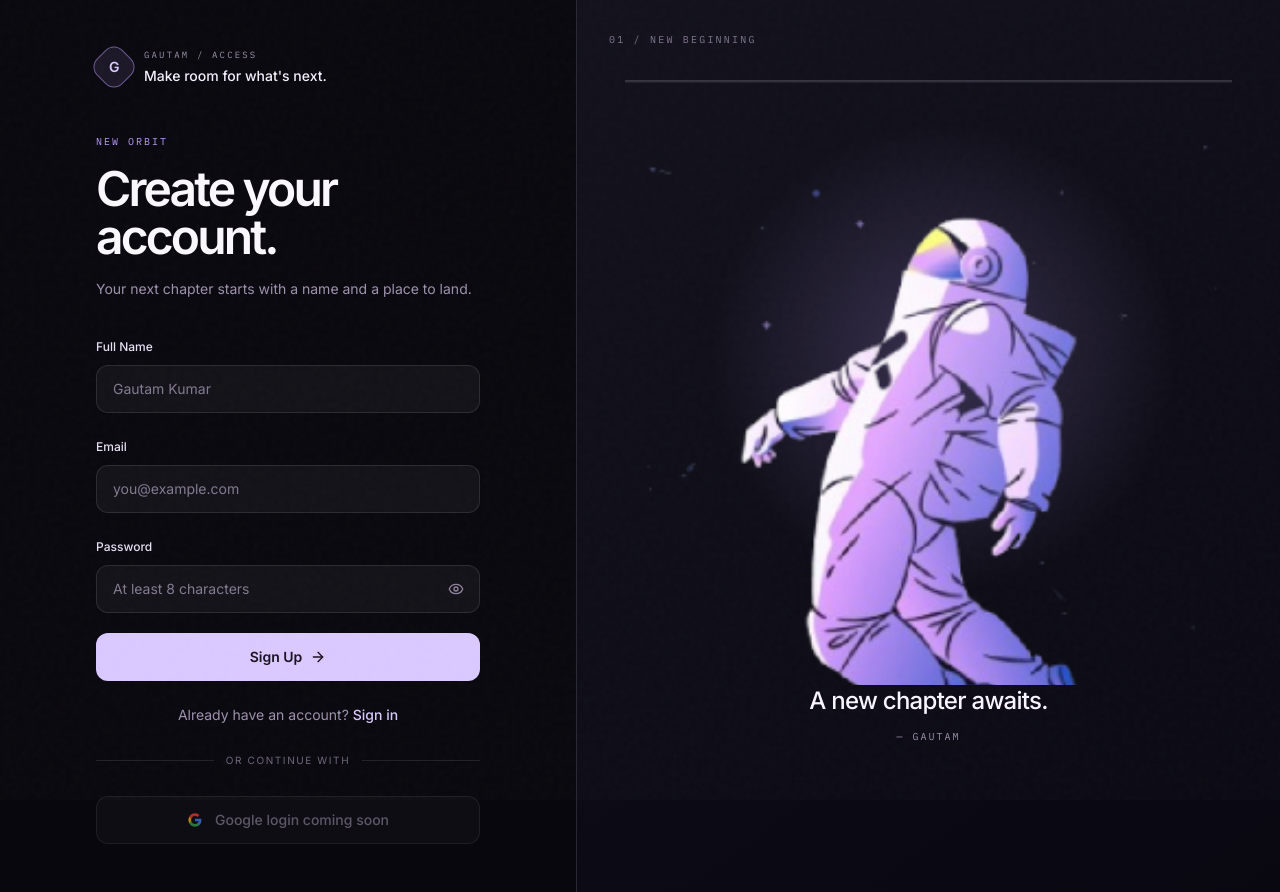
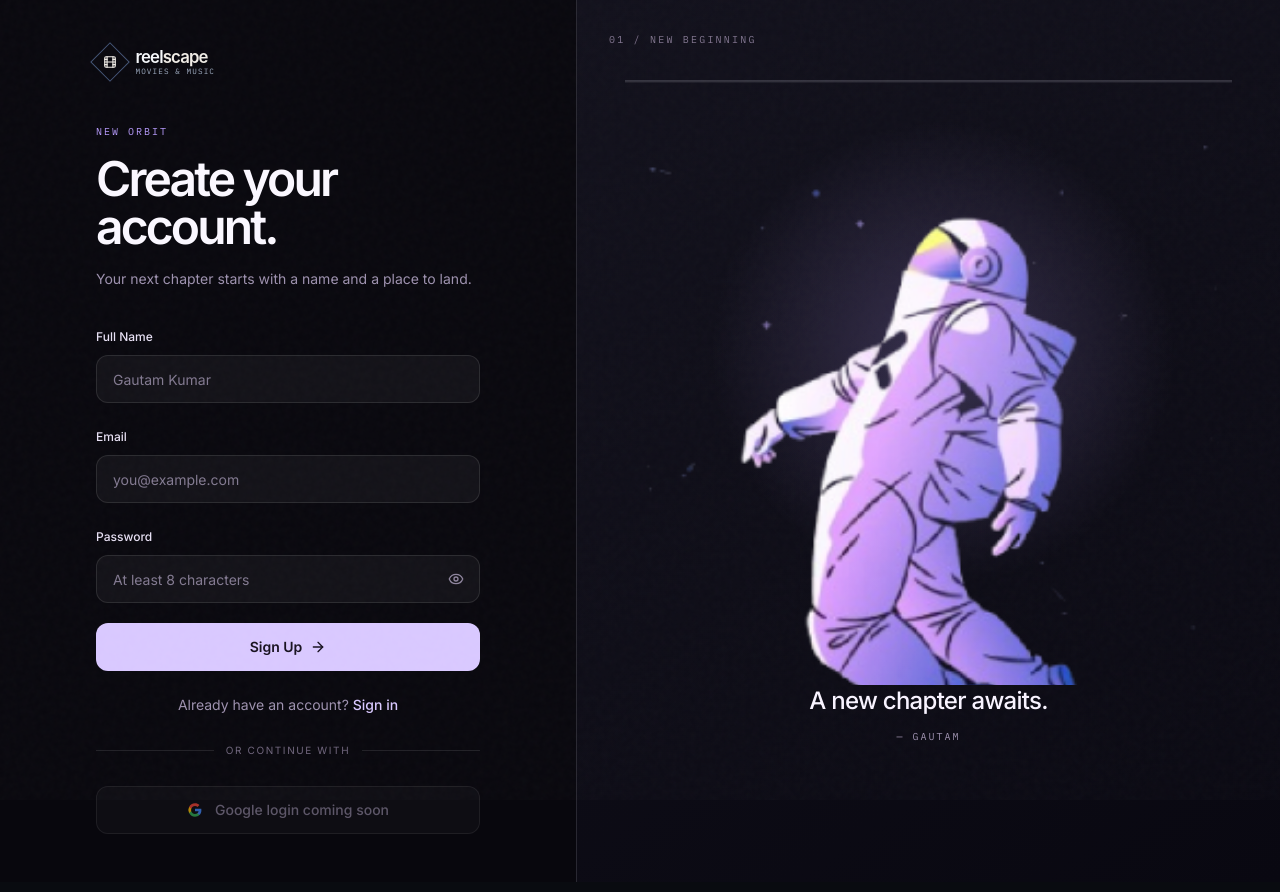
Before and after one commit to Gautam215/Music-and-Movies-show, a Next.js app: page /register in a window 1280 px wide. Built offline with nearby package versions, Linux system fonts and the light colour scheme; no server answers.

Commit message:
feat: add clickable logo and faster cursor

```diff
--- a/app/globals.css
+++ b/app/globals.css
@@ -90,30 +90,40 @@ button:focus-visible, input:focus-visible, select:focus-visible { outline: 2px s
     top: 0;
     left: 0;
     z-index: 100;
-    width: 16px;
-    height: 16px;
+    width: 20px;
+    height: 20px;
     pointer-events: none;
     opacity: 0;
     transform: translate3d(var(--cursor-x, -100px), var(--cursor-y, -100px), 0) translate(-50%, -50%);
     transition: opacity 180ms ease;
+    will-change: transform;
   }
   .reelroom-cursor[data-visible="true"] { opacity: 1; }
   .reelroom-cursor-mark {
     display: block;
-    width: 7px;
-    height: 7px;
+    width: 9px;
+    height: 9px;
     border-radius: 50%;
     background: hsl(var(--amber) / .72);
     box-shadow: 0 0 8px hsl(var(--amber) / .58);
     transition: width 180ms ease, height 180ms ease, background-color 180ms ease, box-shadow 180ms ease;
   }
   .reelroom-cursor[data-hover="true"] .reelroom-cursor-mark {
-    width: 11px;
-    height: 11px;
+    width: 14px;
+    height: 14px;
     background: hsl(var(--amber) / .9);
     box-shadow: 0 0 0 4px hsl(var(--amber) / .12), 0 0 18px hsl(var(--amber) / .72), 0 0 34px hsl(var(--amber) / .28);
   }
 }
+
+.reelroom-logo { display: inline-flex; min-width: 0; align-items: center; gap: .72rem; color: hsl(var(--ink)); text-decoration: none; }
+.reelroom-logo-mark { display: grid; width: 1.75rem; height: 1.75rem; flex: 0 0 auto; place-items: center; transform: rotate(45deg); border: 1px solid hsl(var(--border-strong)); color: hsl(var(--amber)); transition: border-color 220ms ease, background-color 220ms ease, color 220ms ease, transform 220ms ease; }
+.reelroom-logo-copy { display: grid; min-width: 0; gap: .14rem; }
+.reelroom-logo-copy strong { font-family: "SF Pro Display", Inter, sans-serif; font-size: 1.05rem; font-weight: 600; letter-spacing: -.05em; line-height: 1; }
+.reelroom-logo-copy strong span { color: hsl(var(--amber)); }
+.reelroom-logo-copy small { color: hsl(var(--ink-2)); font-family: "IBM Plex Mono", monospace; font-size: .48rem; letter-spacing: .14em; line-height: 1; text-transform: uppercase; }
+.reelroom-logo:hover .reelroom-logo-mark,
+.reelroom-logo:focus-visible .reelroom-logo-mark { border-color: hsl(var(--amber) / .72); background: hsl(var(--amber) / .08); color: hsl(var(--ink)); transform: rotate(45deg) scale(1.05); }
 
 .grain::after {
   content: "";
@@ -722,9 +732,6 @@ body:has(.profile-experience) { background: #050711; }
 }
 .profile-login-stage { display: grid; min-height: calc(100vh - 2 * clamp(1rem, 3vw, 2.5rem)); grid-template-rows: auto 1fr auto; align-items: center; gap: 1.5rem; }
 .profile-login-brand { display: inline-flex; align-items: center; gap: .7rem; justify-self: start; color: #f5f7ff; }
-.profile-login-brand-mark { display: grid; width: 2rem; height: 2rem; place-items: center; border: 1px solid rgba(190, 205, 255, .4); border-radius: .7rem; background: rgba(118, 140, 255, .12); color: #dce5ff; font-size: .75rem; font-weight: 700; box-shadow: inset 0 1px rgba(255, 255, 255, .18), 0 8px 28px rgba(56, 84, 190, .2); }
-.profile-login-brand strong { display: block; font-size: .85rem; font-weight: 600; letter-spacing: -.04em; }
-.profile-login-brand span:not(.profile-login-brand-mark) { display: block; margin-top: .2rem; color: rgba(226, 232, 255, .46); font-family: "IBM Plex Mono", monospace; font-size: .52rem; letter-spacing: .13em; text-transform: uppercase; }
 .profile-login-footer { display: flex; justify-content: space-between; gap: 1rem; color: rgba(226, 232, 255, .4); font-family: "IBM Plex Mono", monospace; font-size: .53rem; letter-spacing: .13em; }
 .profile-auth-card,
 .profile-signed-in {
--- a/components/auth-registration.tsx
+++ b/components/auth-registration.tsx
@@ -4,6 +4,7 @@ import { useRouter } from "next/navigation";
 import { useState } from "react";
 import type { FormEvent } from "react";
 import { Eye, EyeOff, ArrowRight } from "lucide-react";
+import { ReelscapeLogo } from "@/components/reelscape-logo";
 
 type AuthMode = "register" | "signin";
 
@@ -86,15 +87,7 @@ export function AuthRegistration() {
       <div className="grid min-h-screen md:grid-cols-[minmax(0,.9fr)_minmax(0,1.1fr)]">
         <section className="flex min-h-screen items-center justify-center px-6 py-12 sm:px-10 lg:px-16 xl:px-24">
           <div className="w-full max-w-[430px]">
-            <div className="mb-12 flex items-center gap-3">
-              <span className="grid size-9 rotate-45 place-items-center rounded-xl border border-[#b99cff]/50 bg-[#b99cff]/10 text-[#d9c8ff]">
-                <span className="-rotate-45 text-sm font-semibold">G</span>
-              </span>
-              <div>
-                <p className="font-mono text-[9px] uppercase tracking-[.24em] text-[#9d91ae]">Gautam / access</p>
-                <p className="mt-1 text-sm font-medium text-[#f5efff]">Make room for what&apos;s next.</p>
-              </div>
-            </div>
+            <ReelscapeLogo className="mb-12" subtitle="movies & music" />
 
             <div className="mb-8">
               <p className="font-mono text-[10px] uppercase tracking-[.2em] text-[#b99cff]">New orbit</p>
--- a/components/crosshair-cursor.tsx
+++ b/components/crosshair-cursor.tsx
@@ -20,7 +20,7 @@ export function MinimalCursor() {
     const reducedMotion = window.matchMedia("(prefers-reduced-motion: reduce)").matches;
 
     const animate = () => {
-      const blend = reducedMotion ? 1 : 0.24;
+      const blend = reducedMotion ? 1 : 0.42;
       currentX += (targetX - currentX) * blend;
       currentY += (targetY - currentY) * blend;
       cursor.style.setProperty("--cursor-x", `${currentX}px`);
--- a/components/profile-experience.tsx
+++ b/components/profile-experience.tsx
@@ -3,6 +3,7 @@
 import { useEffect, useRef, useState } from "react";
 import type { FormEvent } from "react";
 import { ArrowRight, Check, Eye, EyeOff, LogIn, LogOut, Mail, MapPin, ShieldCheck } from "lucide-react";
+import { ReelscapeLogo } from "@/components/reelscape-logo";
 
 type ProfileSession = {
   name: string;
@@ -442,7 +443,7 @@ export function ProfileExperience() {
           </>
         ) : (
           <div className="profile-login-stage">
-            <div className="profile-login-brand"><span className="profile-login-brand-mark">R</span><div><strong>reelscape</strong><span>private cinema / profile</span></div></div>
+            <ReelscapeLogo className="profile-login-brand" subtitle="private cinema / profile" />
             <ProfileLogin onLogin={setSession} />
             <div className="profile-login-footer"><span>NO TRACKING BY DEFAULT</span><span>ESC TO RETURN</span></div>
           </div>
--- a/components/reelroom-app.tsx
+++ b/components/reelroom-app.tsx
@@ -51,6 +51,7 @@ import { UpdatesCarousel } from "@/components/ui/updates-carousel";
 import { BlackHoleHeroSection } from "@/components/ui/black-hole-hero-section";
 import { ImageStreamHero } from "@/components/ui/image-stream-hero";
 import HolographicBeams from "@/components/ui/beams-background";
+import { ReelscapeLogo } from "@/components/reelscape-logo";
 import { cn } from "@/lib/utils";
 import { fetchWithBackoff } from "@/lib/client-fetch";
 import type { Movie, MovieUpdateFeeds } from "@/lib/movie-types";
@@ -3518,14 +3519,7 @@ export function ReelroomApp({
             )}
           >
           <header className={cn("relative flex h-20 items-center justify-between gap-4", page === "movies" && "z-40", page === "updates" && "reelroom-updates-header")}>
-            <div className="flex min-w-0 items-center gap-3">
-              <span className="grid size-7 rotate-45 place-items-center border border-border text-amber">
-                <Film className="size-3.5 -rotate-45" />
-              </span>
-              <strong className="font-display text-lg tracking-[-.05em]">
-                reel<span className="text-amber">scape</span>
-              </strong>
-            </div>
+            <ReelscapeLogo />
             <div className="ml-auto flex items-center gap-2">
               {page === "home" ? (
                 <button
--- /dev/null
+++ b/components/reelscape-logo.tsx
@@ -0,0 +1,17 @@
+import Link from "next/link";
+import { Film } from "lucide-react";
+import { cn } from "@/lib/utils";
+
+export function ReelscapeLogo({ className, subtitle }: { className?: string; subtitle?: string }) {
+  return (
+    <Link href="/" className={cn("reelroom-logo", className)} aria-label="Reelscape home">
+      <span className="reelroom-logo-mark" aria-hidden="true">
+        <Film className="size-3.5 -rotate-45" />
+      </span>
+      <span className="reelroom-logo-copy">
+        <strong>reel<span>scape</span></strong>
+        {subtitle ? <small>{subtitle}</small> : null}
+      </span>
+    </Link>
+  );
+}
```
